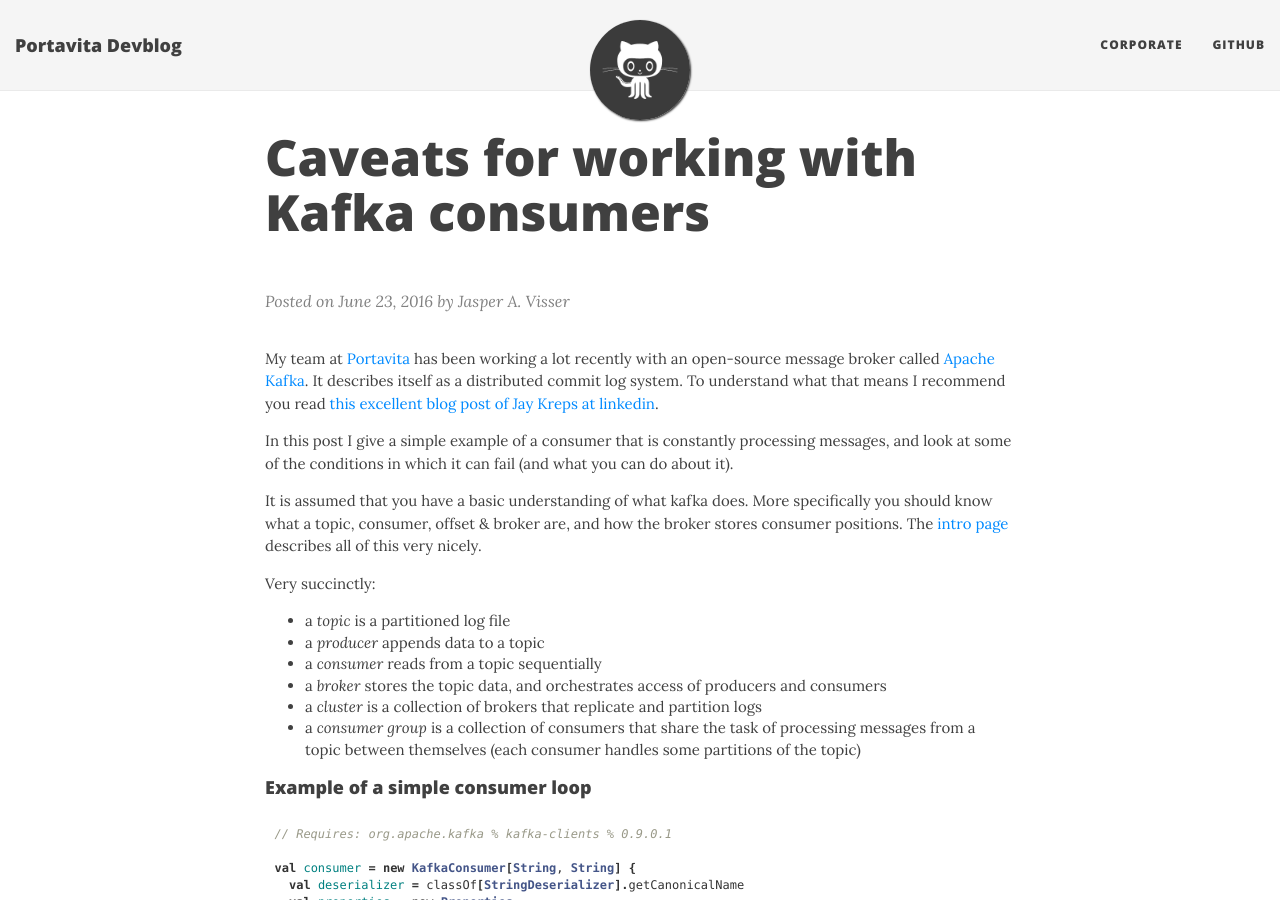
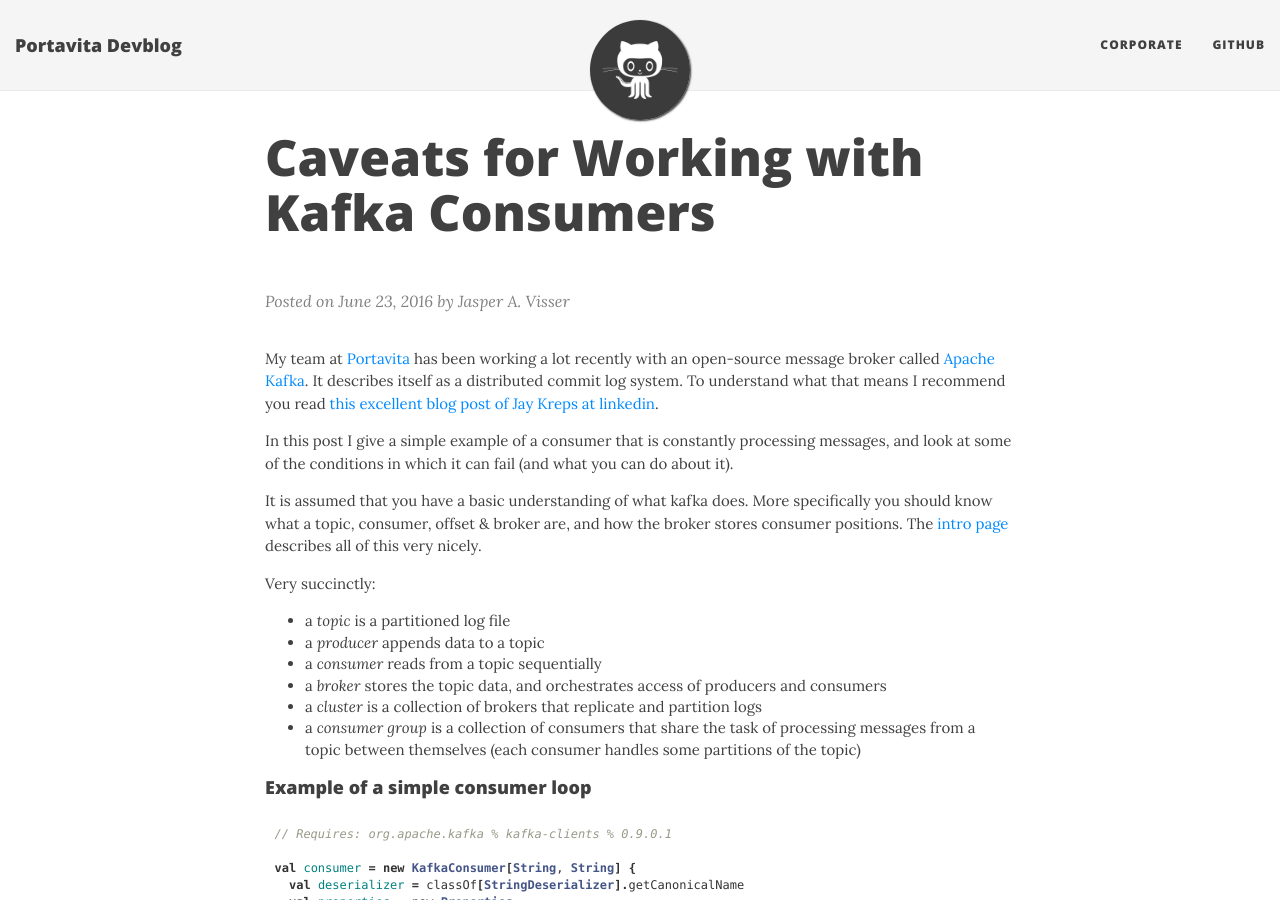
Before and after one commit to Portavita/portavita.github.io, a Jekyll site: the page built from _posts/2016-06-23-kafka-consumer-caveats.markdown, in a window 1280 px wide and 900 px high. Built offline with Jekyll 4.4.1, drawn with Linux system fonts in a browser that asks for light colours; nearby versions of some CDN libraries.

```diff
--- a/_posts/2016-06-23-kafka-consumer-caveats.markdown
+++ b/_posts/2016-06-23-kafka-consumer-caveats.markdown
@@ -1,6 +1,6 @@
 ---
 layout: post
-title:  "Caveats for working with Kafka consumers"
+title:  "Caveats for Working with Kafka Consumers"
 date:   2016-06-23 12:14:07 +0200
 categories: kafka scala
 author: Jasper A. Visser
```
